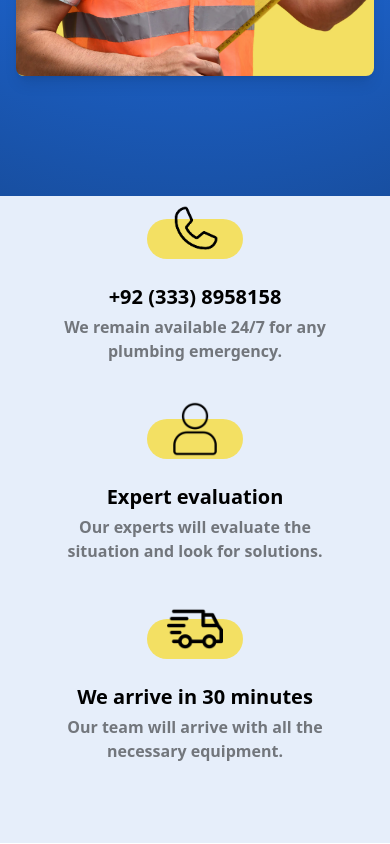
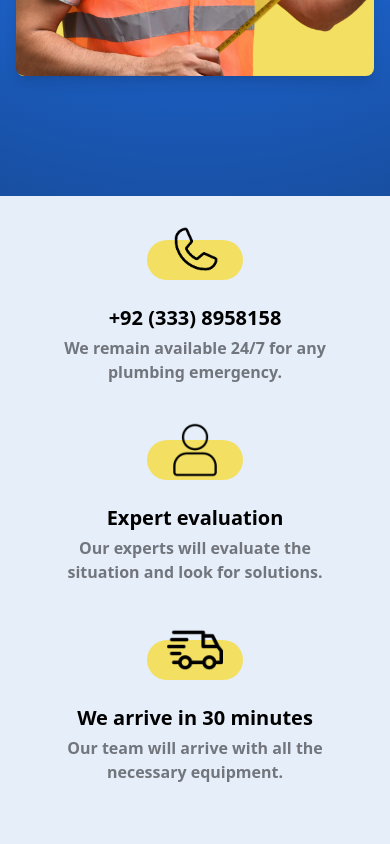
Before and after one commit to fahadKhan030/plumber-web, a React (Vite) app: page / in a window 390 px wide. Shown: the part 900-1744 px from the top of the page. Built offline with nearby package versions, Linux system fonts and the light colour scheme.

Commit message:
fixed margin in Get Started Section

```diff
--- a/src/pages/Home.jsx
+++ b/src/pages/Home.jsx
@@ -378,7 +378,7 @@ const Home = () => {
       </div>
 
       {/* Get Started Section */}
-      <div className="w-full bg-[#E6EEFA] px-4 mt-[999px] md:mt-[620px] lg:mt-[670px] py-20">
+      <div className="w-full bg-[#E6EEFA] px-4 mt-[1020px] md:mt-[620px] lg:mt-[670px] py-20">
         <div className="start-wrapper flex flex-col md:flex-row justify-between items-center gap-14 max-w-[1200px] w-full mx-auto">
           <GetStartedItem
             icon={phone}
```
